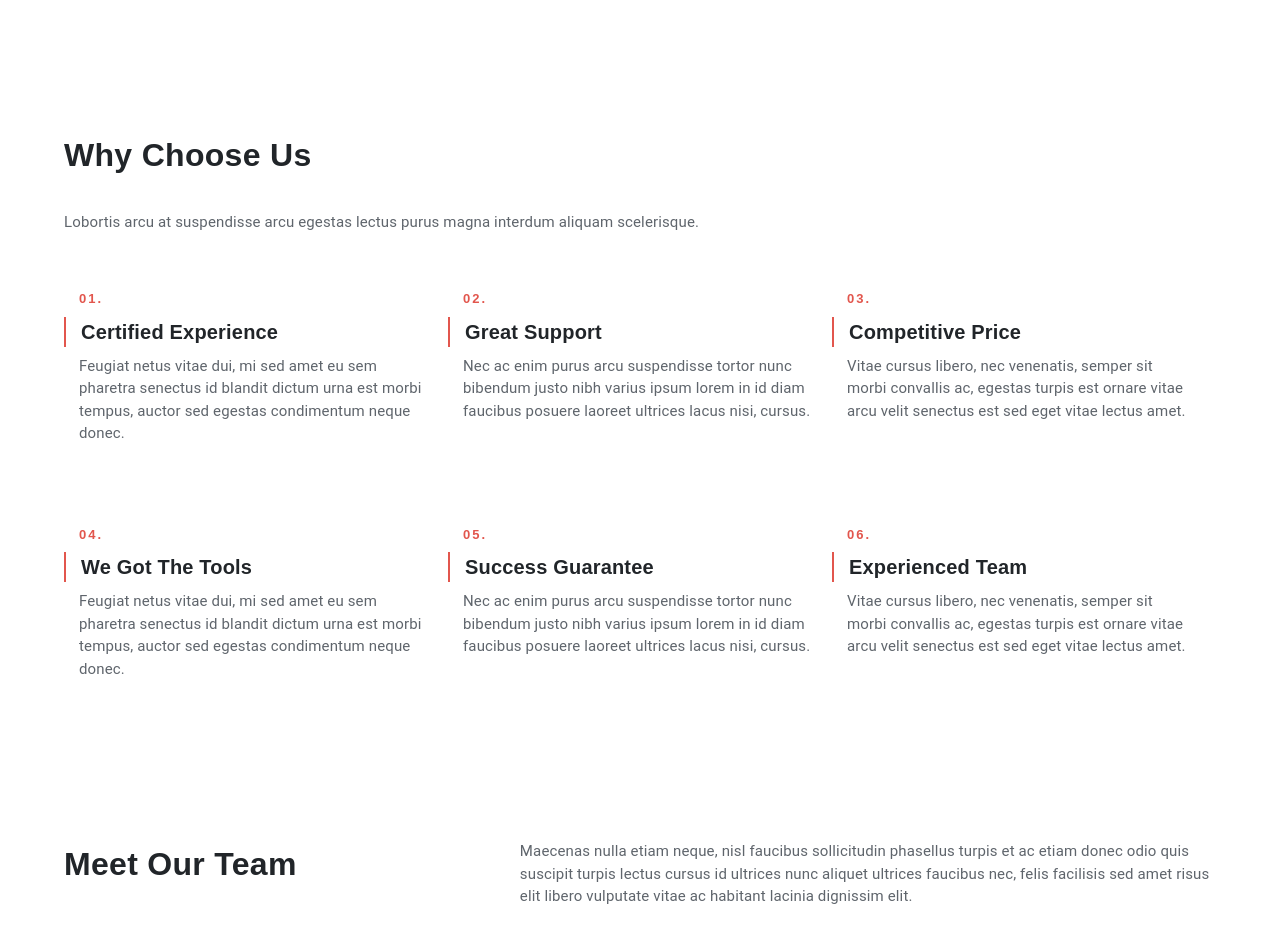
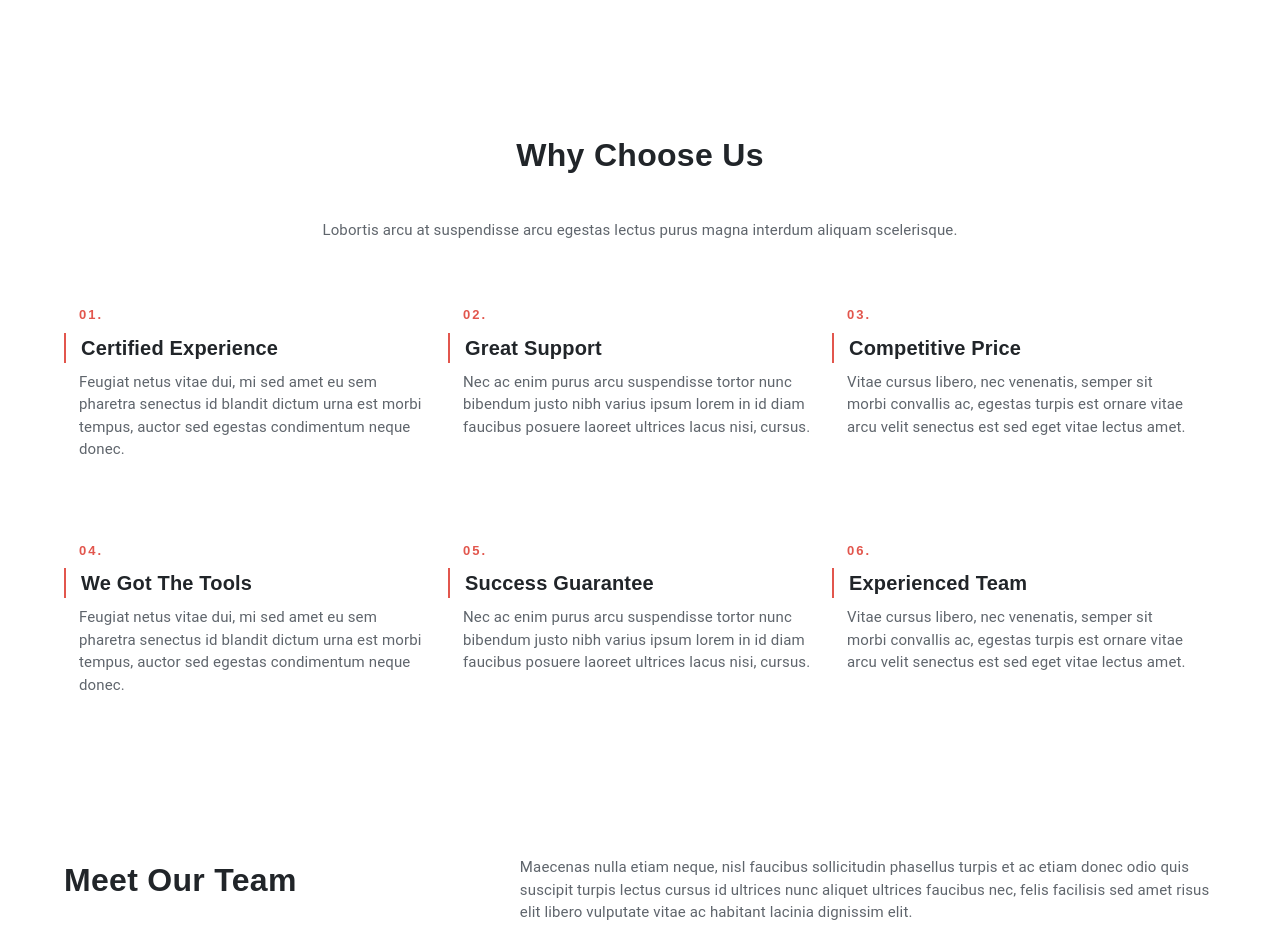
Before and after one commit to moradiya235/acaraweb, a React (Create React App) app: page /About in a window 1280 px wide. Shown: the part 1420-2348 px from the top of the page. Built offline with nearby package versions, Linux system fonts and the light colour scheme.

Commit message:
kishan first changes

```diff
--- a/src/Pages/About Us/About3.js
+++ b/src/Pages/About Us/About3.js
@@ -41,10 +41,10 @@ function About3() {
     <Box py={5}>
         <Container maxWidth="lg">
            <Box py={2}>
-              <Typography sx={{fontSize:"32px",fontWeight:"600",fontFamily:"Poppins, sans-serif"}}>Why Choose Us</Typography>
+              <Typography sx={{fontSize:"32px",fontWeight:"600",fontFamily:"Poppins, sans-serif",textAlign:"center"}}>Why Choose Us</Typography>
            </Box>
-           <Box py={2}>
-              <Typography sx={{fontSize:"15px",color:"#5F656C"}}>Lobortis arcu at suspendisse arcu egestas lectus purus magna interdum aliquam scelerisque. </Typography>
+           <Box py={3}>
+              <Typography sx={{fontSize:"15px",color:"#5F656C",textAlign:"center"}}>Lobortis arcu at suspendisse arcu egestas lectus purus magna interdum aliquam scelerisque. </Typography>
            </Box>
            <Box>
               <Grid container item spacing={0} >
```
